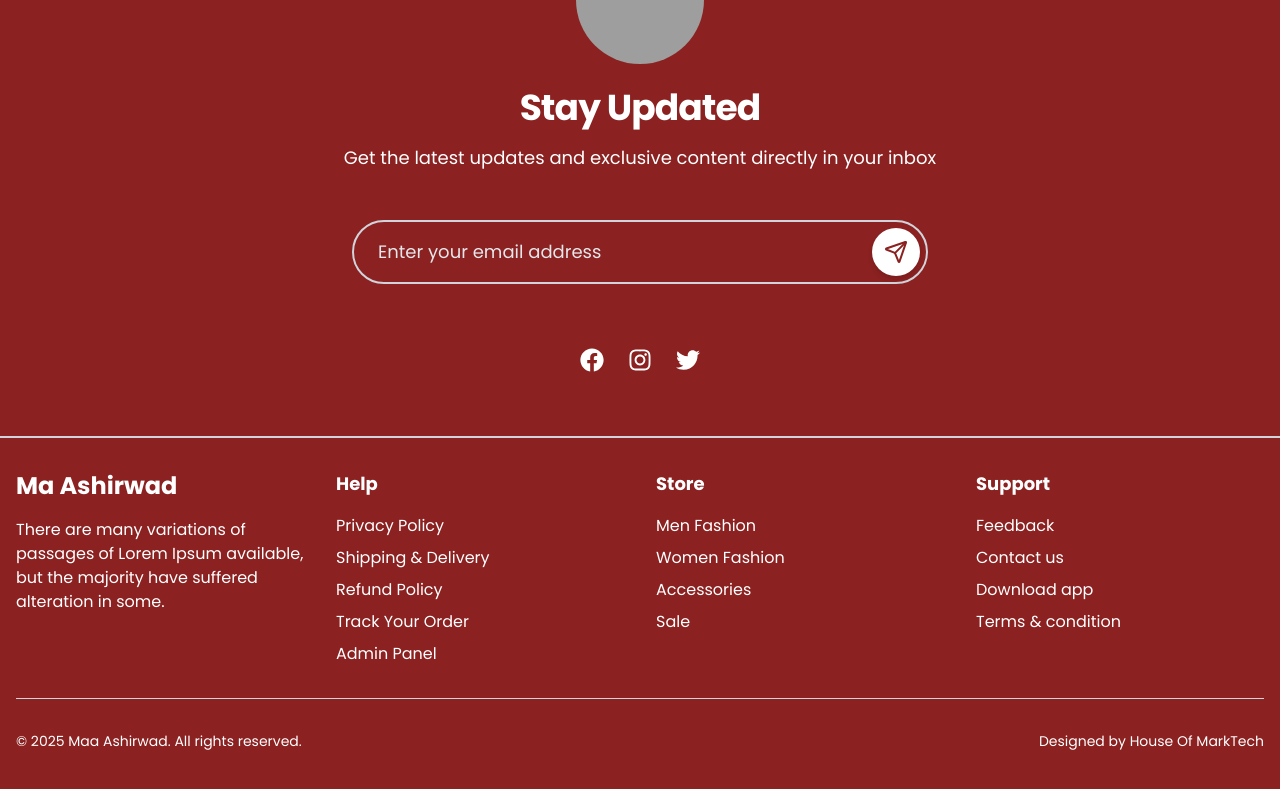
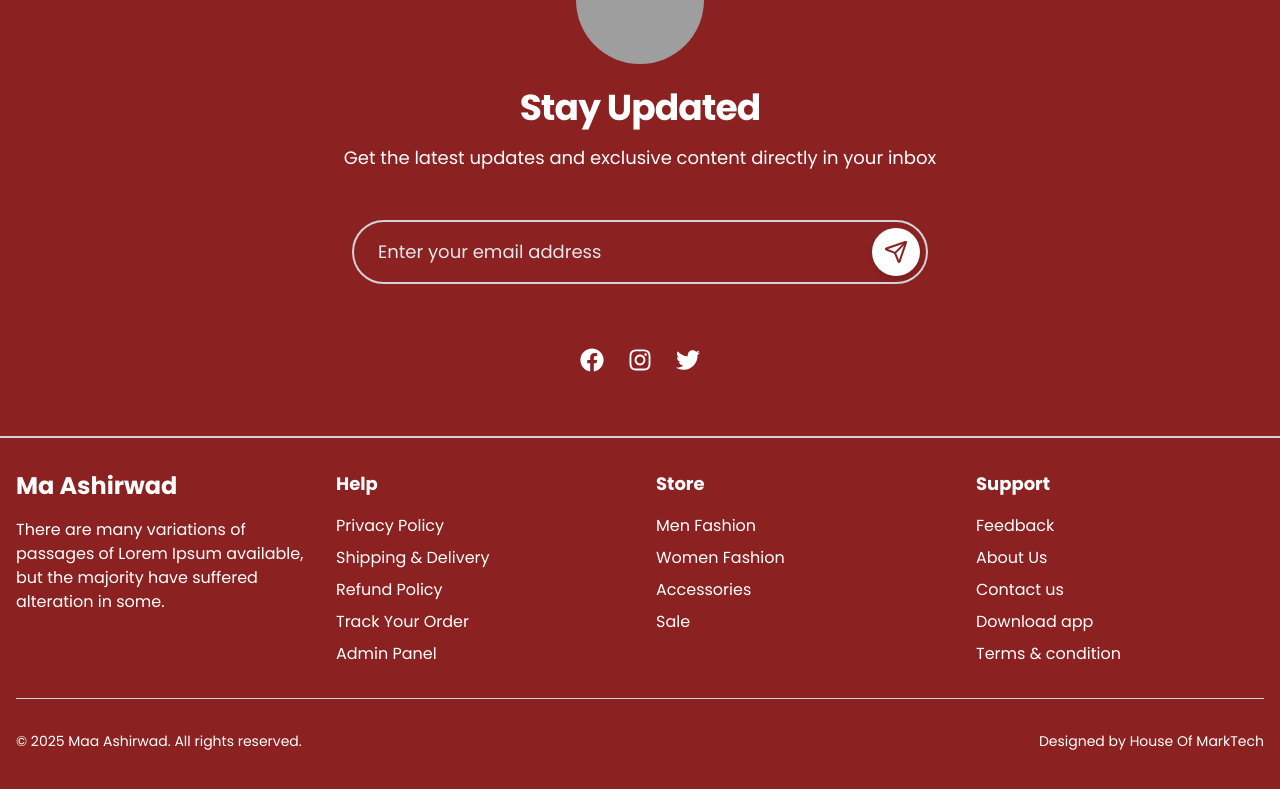
Before and after one commit to House-of-marktech-01/Ma_ashirwaad, a React (Vite) app in the folder Frontend/: page / in a window 1280 px wide. Shown: the part 4495-5284 px from the top of the page. Built offline with nearby package versions, Linux system fonts and the light colour scheme; grey boxes are pictures that could not be loaded; a web font is replaced by a local one.

Commit message:
about us path

```diff
--- a/Frontend/src/components/Footer.jsx
+++ b/Frontend/src/components/Footer.jsx
@@ -13,7 +13,7 @@ export default function Footer() {
 
         <div className="flex justify-center space-x-4 md:space-x-6 mb-12 font-bold text-9xl leading-tight mt-4 sm:mt-10 text-red-900 gap-4 sm:gap-12 md:gap-24 lg:gap-52 ">
           <a href="#" className="hover:opacity-80 transition-opacity">
-            <FaFacebook className="text-6xl sm:text-8xl md:text-9xl"  />{" "}
+            <FaFacebook className="text-6xl sm:text-8xl md:text-9xl" />{" "}
             {/* Increase size to 120px for giant icons */}
           </a>
           <a href="#" className="hover:opacity-80 transition-opacity">
@@ -186,6 +186,11 @@ export default function Footer() {
                   </Link>
                 </li>
                 <li>
+                  <Link to="/about-us" className="hover:text-gray-300">
+                    About Us
+                  </Link>
+                </li>
+                <li>
                   <Link to="/contact" className="hover:text-gray-300">
                     Contact us
                   </Link>
```
Also changed, not shown: 8 other files (tests, documents, lock files or other folders).
